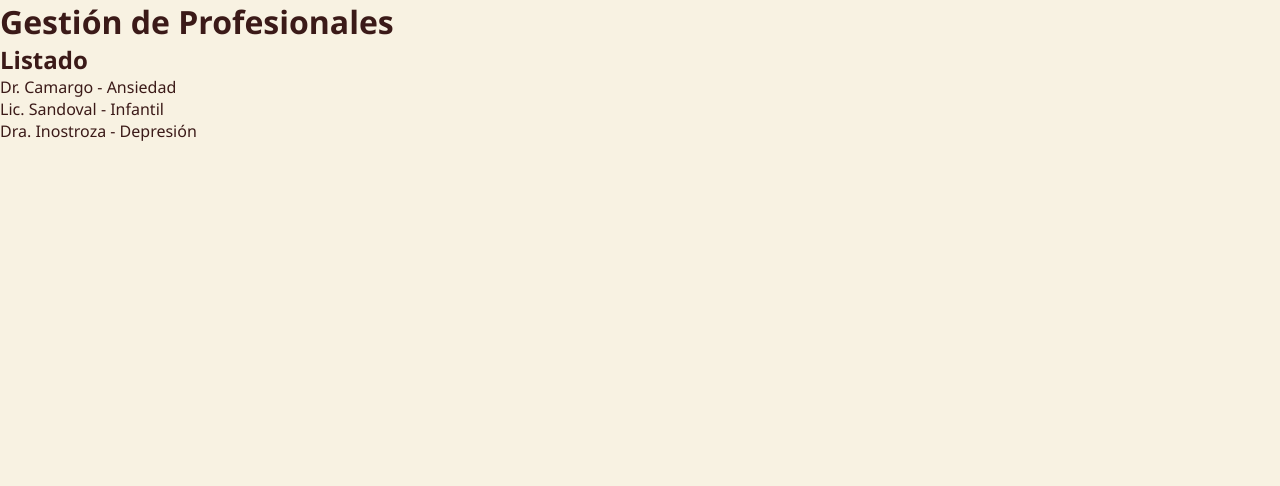
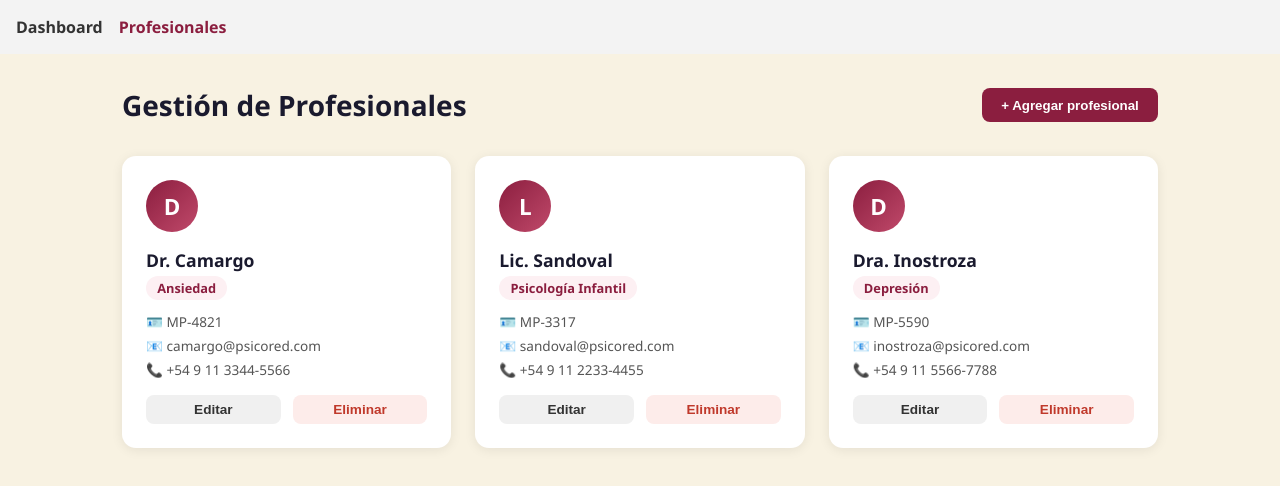
Before and after one commit to AmirCNet/PsicoRed, a Vue app in the folder PsicoRed/: page /profesionales in a window 1280 px wide. Shown: the top 486 px of the page. Built offline with nearby package versions, Linux system fonts and the light colour scheme.

Commit message:
Modificaciones: Profesionales -> Vista/componentes y mock

```diff
--- a/PsicoRed/src/App.vue
+++ b/PsicoRed/src/App.vue
@@ -1,16 +1,14 @@
 <script setup>
-import { ref, onMounted } from 'vue'
+import { computed } from 'vue'
+import { useRoute } from 'vue-router'
 
-const isLogged = ref(false)
-
-onMounted(() => {
-  isLogged.value = !!localStorage.getItem('user')
-})
+const route = useRoute()
+const showNav = computed(() => route.path !== '/login')
 </script>
 
 <template>
   <div>
-    <nav v-if="isLogged" class="nav">
+    <nav v-if="showNav" class="nav">
       <router-link to="/dashboard">Dashboard</router-link>
       <router-link to="/profesionales">Profesionales</router-link>
     </nav>
--- a/PsicoRed/src/components/profesionales/ProfesionalList.vue
+++ b/PsicoRed/src/components/profesionales/ProfesionalList.vue
@@ -1,15 +1,185 @@
 <script setup>
-defineProps(['profesionales'])
+import { ref } from 'vue'
+import { getProfesionales, deleteProfesional } from '../../services/profesionalService'
+
+const profesionales = ref(getProfesionales())
+
+const eliminar = (id) => {
+  deleteProfesional(id)
+  profesionales.value = getProfesionales()
+}
 </script>
 
 <template>
-  <div>
-    <h2>Listado</h2>
+  <div class="profesionales-page">
+    <div class="page-header">
+      <h1>Gestión de Profesionales</h1>
+      <button class="btn-agregar">+ Agregar profesional</button>
+    </div>
 
-    <ul>
-      <li v-for="p in profesionales" :key="p.id">
-        {{ p.nombre }} - {{ p.especialidad }}
-      </li>
-    </ul>
+    <div class="grid">
+      <div v-for="p in profesionales" :key="p.id" class="card">
+        <div class="card-avatar">{{ p.nombre.charAt(0) }}</div>
+        <div class="card-body">
+          <h3 class="card-nombre">{{ p.nombre }}</h3>
+          <span class="card-especialidad">{{ p.especialidad }}</span>
+          <div class="card-info">
+            <span>🪪 {{ p.matricula }}</span>
+            <span>📧 {{ p.email }}</span>
+            <span>📞 {{ p.telefono }}</span>
+          </div>
+        </div>
+        <div class="card-actions">
+          <button class="btn-editar">Editar</button>
+          <button class="btn-eliminar" @click="eliminar(p.id)">Eliminar</button>
+        </div>
+      </div>
+    </div>
+
+    <p v-if="profesionales.length === 0" class="empty-state">
+      No hay profesionales registrados.
+    </p>
   </div>
 </template>
+
+<style scoped>
+.profesionales-page {
+  padding: 2rem;
+  max-width: 1100px;
+  margin: 0 auto;
+}
+
+.page-header {
+  display: flex;
+  align-items: center;
+  justify-content: space-between;
+  margin-bottom: 2rem;
+}
+
+.page-header h1 {
+  font-size: 1.75rem;
+  font-weight: 700;
+  color: #1a1a2e;
+}
+
+.btn-agregar {
+  background: #8b1e3f;
+  color: white;
+  border: none;
+  padding: 0.6rem 1.2rem;
+  border-radius: 8px;
+  font-weight: 600;
+  cursor: pointer;
+  transition: background 0.2s;
+}
+
+.btn-agregar:hover {
+  background: #6e1832;
+}
+
+/* Grid */
+.grid {
+  display: grid;
+  grid-template-columns: repeat(auto-fill, minmax(300px, 1fr));
+  gap: 1.5rem;
+}
+
+/* Card */
+.card {
+  background: white;
+  border-radius: 14px;
+  box-shadow: 0 2px 12px rgba(0, 0, 0, 0.08);
+  padding: 1.5rem;
+  display: flex;
+  flex-direction: column;
+  gap: 1rem;
+  transition: transform 0.2s, box-shadow 0.2s;
+}
+
+.card:hover {
+  transform: translateY(-4px);
+  box-shadow: 0 8px 24px rgba(139, 30, 63, 0.12);
+}
+
+.card-avatar {
+  width: 52px;
+  height: 52px;
+  border-radius: 50%;
+  background: linear-gradient(135deg, #8b1e3f, #c0496a);
+  color: white;
+  font-size: 1.4rem;
+  font-weight: 700;
+  display: flex;
+  align-items: center;
+  justify-content: center;
+}
+
+.card-nombre {
+  font-size: 1.1rem;
+  font-weight: 700;
+  color: #1a1a2e;
+  margin: 0 0 0.25rem;
+}
+
+.card-especialidad {
+  display: inline-block;
+  background: #fdf0f3;
+  color: #8b1e3f;
+  font-size: 0.8rem;
+  font-weight: 600;
+  padding: 0.2rem 0.7rem;
+  border-radius: 20px;
+  margin-bottom: 0.75rem;
+}
+
+.card-info {
+  display: flex;
+  flex-direction: column;
+  gap: 0.3rem;
+  font-size: 0.85rem;
+  color: #555;
+}
+
+.card-actions {
+  display: flex;
+  gap: 0.75rem;
+  margin-top: auto;
+}
+
+.btn-editar,
+.btn-eliminar {
+  flex: 1;
+  padding: 0.45rem;
+  border: none;
+  border-radius: 8px;
+  font-weight: 600;
+  cursor: pointer;
+  font-size: 0.85rem;
+  transition: background 0.2s;
+}
+
+.btn-editar {
+  background: #f0f0f0;
+  color: #333;
+}
+
+.btn-editar:hover {
+  background: #e0e0e0;
+}
+
+.btn-eliminar {
+  background: #fdecea;
+  color: #c0392b;
+}
+
+.btn-eliminar:hover {
+  background: #f5b7b1;
+}
+
+.empty-state {
+  text-align: center;
+  color: #999;
+  margin-top: 3rem;
+  font-size: 1rem;
+}
+</style>
--- /dev/null
+++ b/PsicoRed/src/data/profesionales.json
@@ -0,0 +1,26 @@
+[
+  {
+    "id": 1,
+    "nombre": "Dr. Camargo",
+    "especialidad": "Ansiedad",
+    "matricula": "MP-4821",
+    "email": "camargo@psicored.com",
+    "telefono": "+54 9 11 3344-5566"
+  },
+  {
+    "id": 2,
+    "nombre": "Lic. Sandoval",
+    "especialidad": "Psicología Infantil",
+    "matricula": "MP-3317",
+    "email": "sandoval@psicored.com",
+    "telefono": "+54 9 11 2233-4455"
+  },
+  {
+    "id": 3,
+    "nombre": "Dra. Inostroza",
+    "especialidad": "Depresión",
+    "matricula": "MP-5590",
+    "email": "inostroza@psicored.com",
+    "telefono": "+54 9 11 5566-7788"
+  }
+]
--- a/PsicoRed/src/services/profesionalService.js
+++ b/PsicoRed/src/services/profesionalService.js
@@ -1,9 +1,42 @@
-let profesionales = [
-  { id: 1, nombre: "Dr. Camargo", especialidad: "Ansiedad" },
-  { id: 2, nombre: "Lic. Sandoval", especialidad: "Infantil" },
-  { id: 3, nombre: "Dra. Inostroza", especialidad: "Depresión" }
-]
+import seedData from '../data/profesionales.json'
 
-export const getProfesionales = async () => {
-  return profesionales
+const STORAGE_KEY = 'psicored_profesionales'
+
+const cargarDatos = () => {
+  const guardado = localStorage.getItem(STORAGE_KEY)
+  return guardado ? JSON.parse(guardado) : [...seedData]
 }
+
+const guardarDatos = (datos) => {
+  localStorage.setItem(STORAGE_KEY, JSON.stringify(datos))
+}
+
+export const getProfesionales = () => {
+  return cargarDatos()
+}
+
+export const addProfesional = (profesional) => {
+  const datos = cargarDatos()
+  const nuevoId = datos.length > 0 ? Math.max(...datos.map(p => p.id)) + 1 : 1
+  const nuevo = { ...profesional, id: nuevoId }
+  datos.push(nuevo)
+  guardarDatos(datos)
+  return nuevo
+}
+
+export const updateProfesional = (id, cambios) => {
+  const datos = cargarDatos()
+  const index = datos.findIndex(p => p.id === id)
+  if (index !== -1) {
+    datos[index] = { ...datos[index], ...cambios }
+    guardarDatos(datos)
+    return datos[index]
+  }
+  return null
+}
+
+export const deleteProfesional = (id) => {
+  const datos = cargarDatos()
+  const filtrado = datos.filter(p => p.id !== id)
+  guardarDatos(filtrado)
+}
--- a/PsicoRed/src/views/Profesionales.vue
+++ b/PsicoRed/src/views/Profesionales.vue
@@ -1,18 +1,7 @@
 <script setup>
-import { ref, onMounted } from 'vue'
 import ProfesionalList from '../components/profesionales/ProfesionalList.vue'
-import { getProfesionales } from '../services/profesionalService'
-
-const profesionales = ref([])
-
-onMounted(async () => {
-  profesionales.value = await getProfesionales()
-})
 </script>
 
 <template>
-  <div>
-    <h1>Gestión de Profesionales</h1>
-    <ProfesionalList :profesionales="profesionales" />
-  </div>
+  <ProfesionalList />
 </template>
```
Also changed, not shown: PsicoRed/src/components/HelloWorld.vue (deleted, +0 -93 lines), PsicoRed/src/components/profesionales/ProfesionalForm.vue (deleted).
